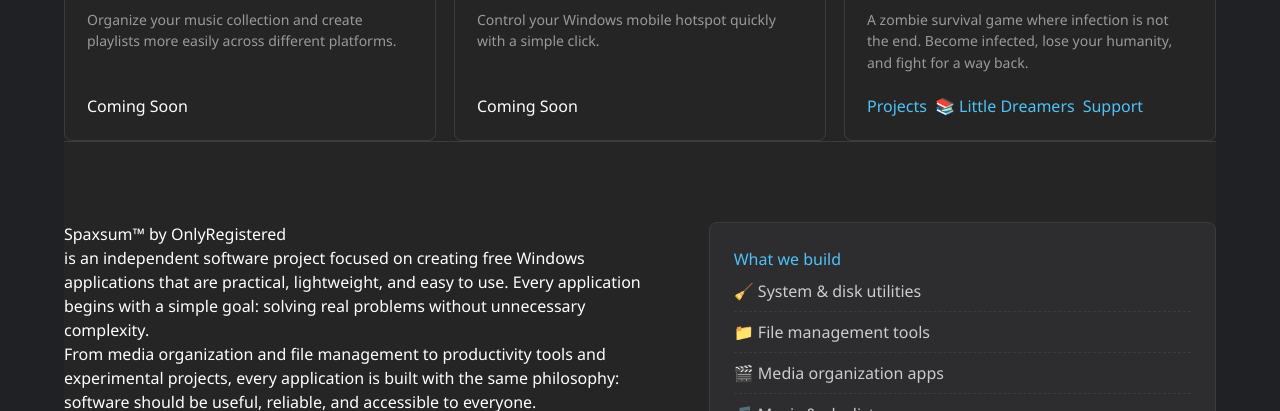
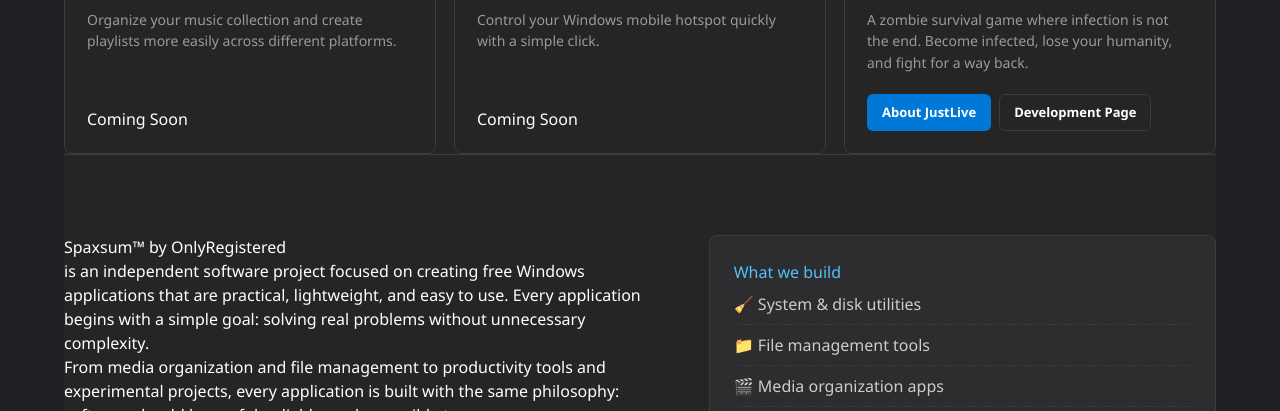
Before and after one commit to OnlyRegistered/appfeedback, a plain HTML site: page index.html in a window 1280 px wide. Shown: the part 2389-2800 px from the top of the page. Drawn offline with Linux system fonts and the light colour scheme.

Commit message:
Update index.html

```diff
--- a/index.html
+++ b/index.html
@@ -234,6 +234,7 @@
     <span class="brand-text">OnlyRegistered</span>
   </a>
     <nav class="nav" aria-label="Primary">
+    <a href="https://onlyregistered.github.io/appfeedback/stories/">📚 Little Dreamers</a>
       <a href="https://onlyregistered.github.io/appfeedback/">Home</a>
       <a href="https://onlyregistered.github.io/appfeedback/projects.html" class="active">Projects</a>
       <a href="https://onlyregistered.github.io/appfeedback/support.html">Support</a>
@@ -329,9 +330,8 @@
         </p>
 
         <div class="card-actions">
-            <a href="https://onlyregistered.github.io/appfeedback/projects.html" class="active">Projects</a>
-            <a href="https://onlyregistered.github.io/appfeedback/stories/">📚 Little Dreamers</a>
-            <a href="https://onlyregistered.github.io/appfeedback/support.html">Support</a>
+            <a href="https://onlyregistered.github.io/appfeedback/justlive-about.html" class="btn btn-primary btn-sm">About JustLive</a>
+            <a href="https://onlyregistered.github.io/appfeedback/justlive-development.html" class="btn btn-ghost btn-sm">Development Page</a>
         </div>
     </article>
 
```
